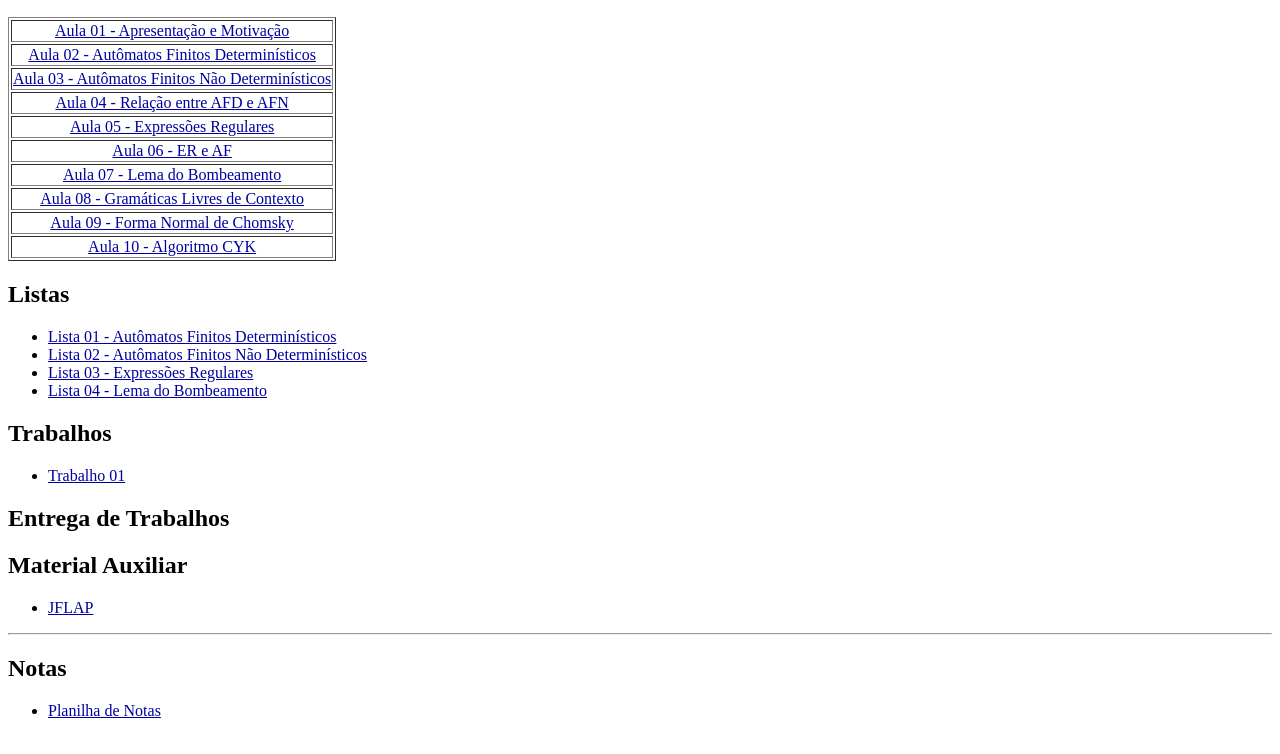
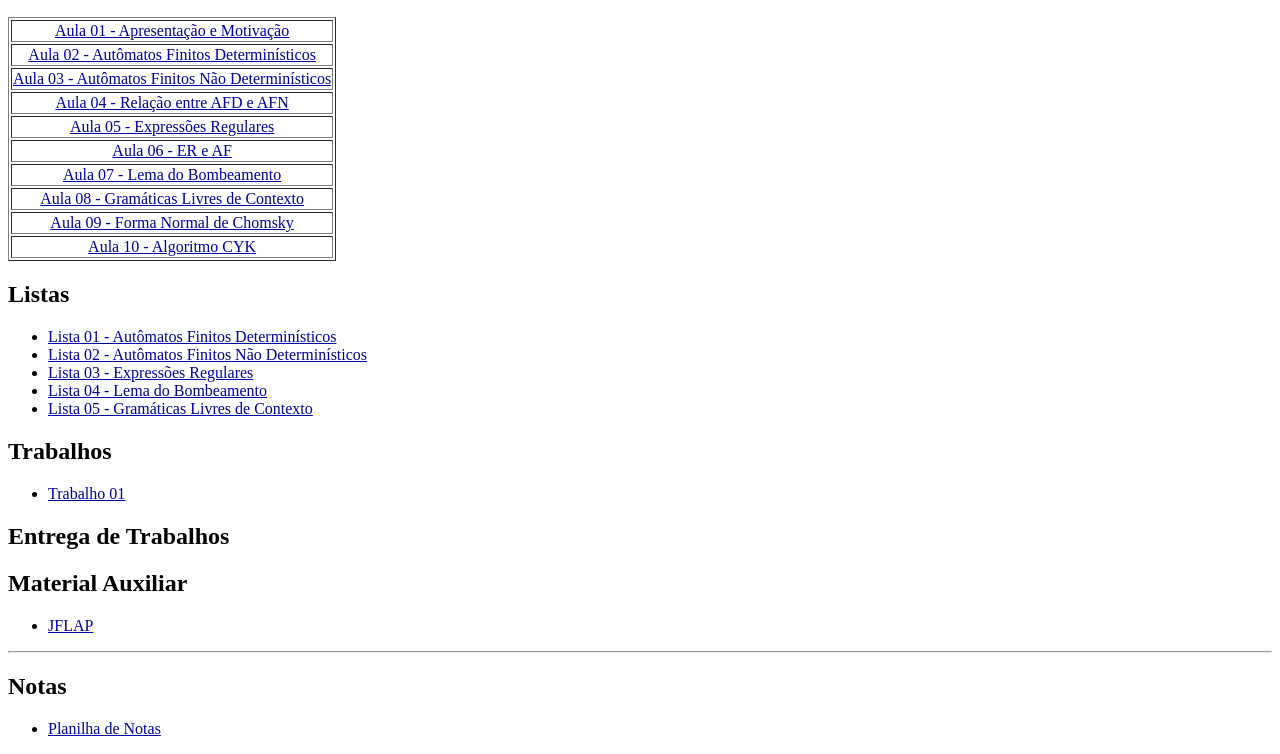
Before and after one commit to thiagoalvesifce/thiagoalvesifce.github.io, a plain HTML site: page disciplinas/2016-2/tcomp/tcomp.html in a window 1280 px wide. Shown: the part 96-850 px from the top of the page. Drawn offline with Linux system fonts and the light colour scheme.

Commit message:
lista 05 de teoria da computacao

```diff
--- a/disciplinas/2016-2/tcomp/tcomp.html
+++ b/disciplinas/2016-2/tcomp/tcomp.html
@@ -22,6 +22,7 @@
 <li><a href="https://thiagoalvesifce.github.io/disciplinas/2016-2/tcomp/listas/Lista 02 - Autômatos Finitos Não Determinísticos.pdf" target="_blank">Lista 02 - Autômatos Finitos Não Determinísticos</a></li>
 <li><a href="https://thiagoalvesifce.github.io/disciplinas/2016-2/tcomp/listas/Lista 03 - Expressões Regulares.pdf" target="_blank">Lista 03 - Expressões Regulares</a></li>
 <li><a href="https://thiagoalvesifce.github.io/disciplinas/2016-2/tcomp/listas/Lista 04 - Lema do Bombeamento.pdf" target="_blank">Lista 04 - Lema do Bombeamento</a></li>
+<li><a href="https://thiagoalvesifce.github.io/disciplinas/2016-2/tcomp/listas/Lista 05 - Gramáticas Livres de Contexto.pdf" target="_blank">Lista 05 - Gramáticas Livres de Contexto</a></li>
 </ul>
 <h2>Trabalhos</h2>
 <ul>
```
Also changed, not shown: 1 other file.
